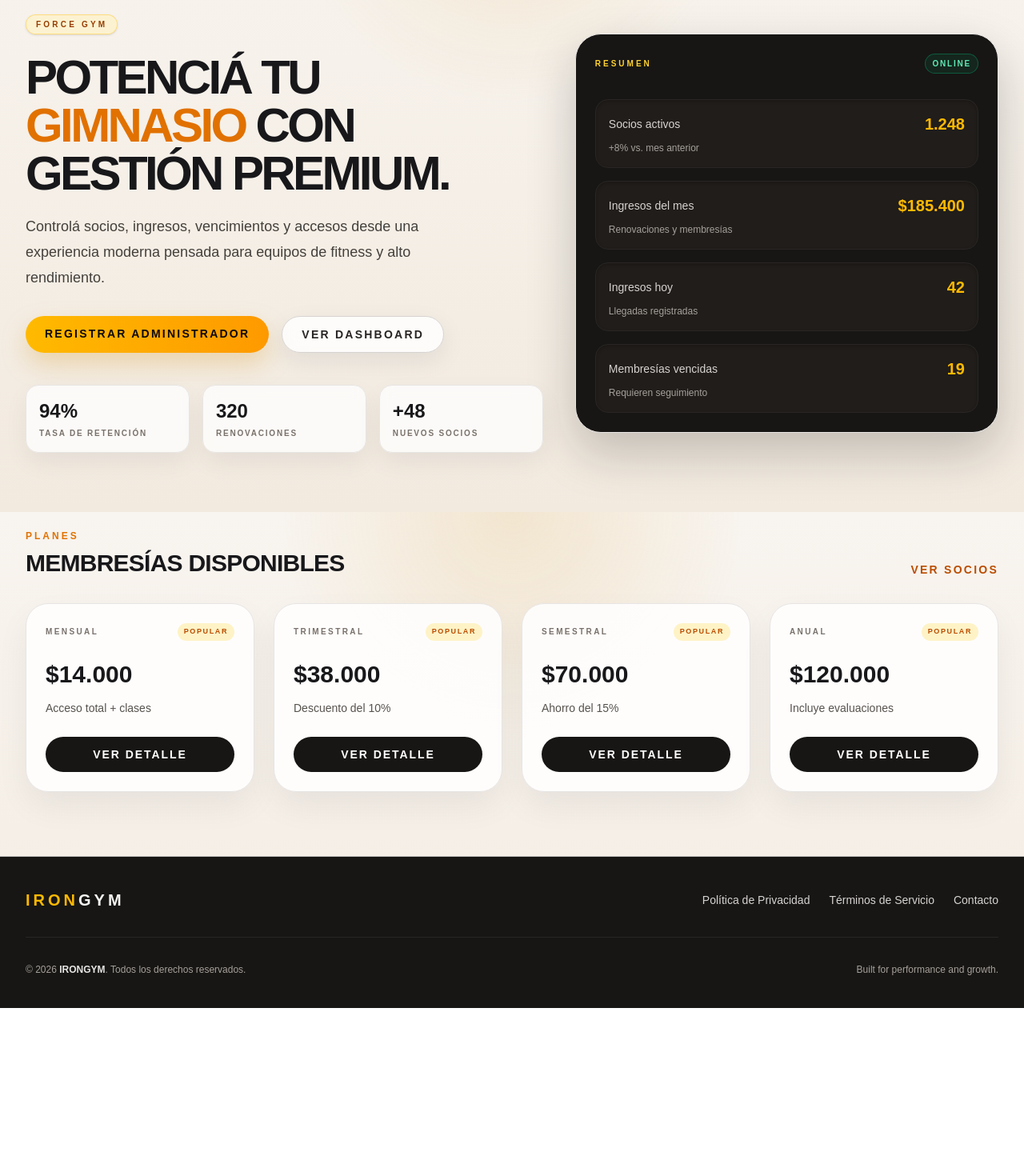
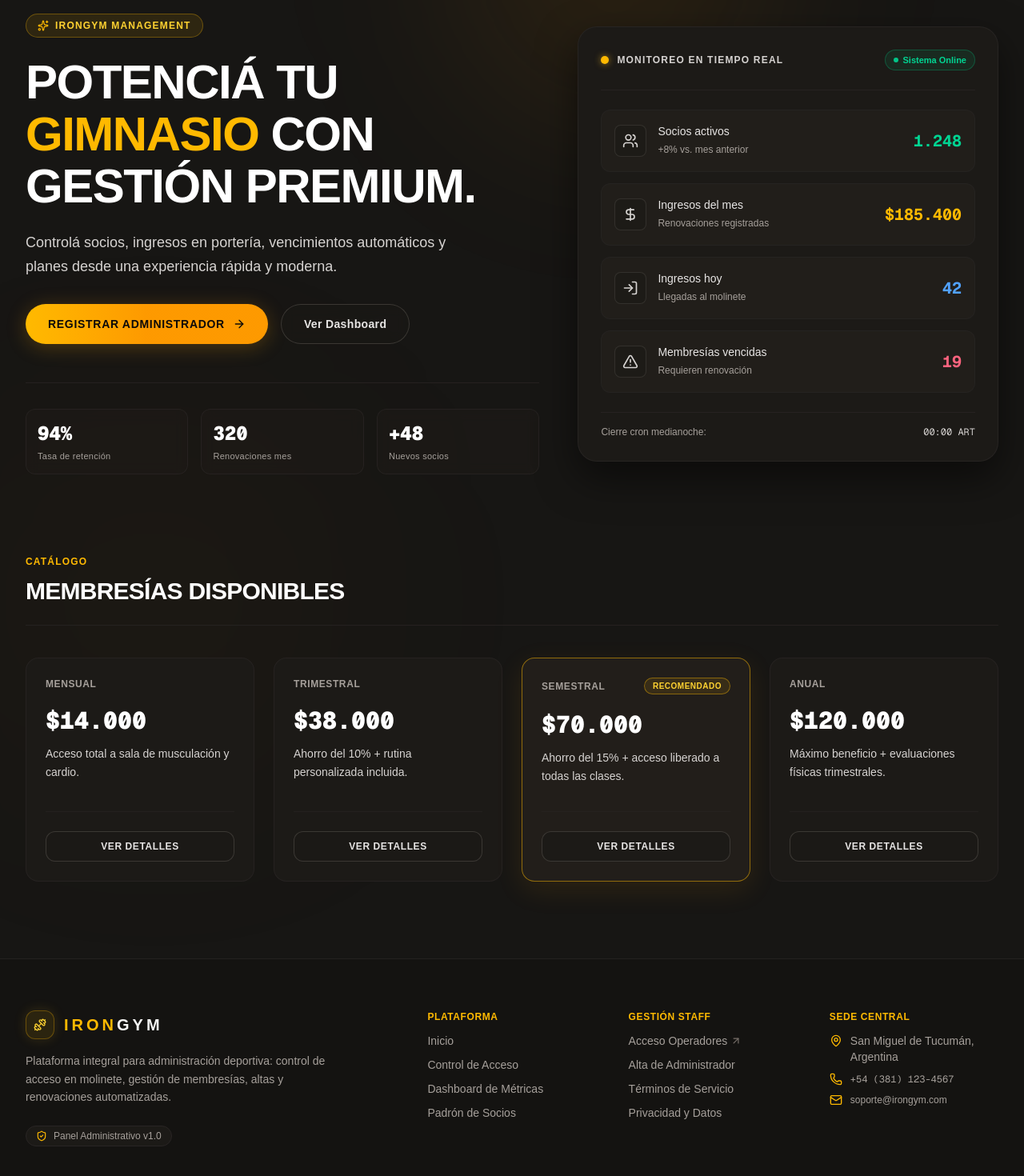
Before and after one commit to Maxii34/Sistema-GestorIntegral, a Next.js app: page / in a window 1280 px wide. Shown: the part 160-1630 px from the top of the page at 80% size. Before the commit the page ends 1420 px from the top, so only its background shows below. Built offline with nearby package versions, Linux system fonts and the light colour scheme.

Commit message:
Actualizar inicio e footer

```diff
--- a/src/app/page.tsx
+++ b/src/app/page.tsx
@@ -1,104 +1,238 @@
 import Link from "next/link";
+import {
+  Users,
+  DollarSign,
+  LogIn,
+  AlertTriangle,
+  ArrowRight,
+  CheckCircle2,
+  Sparkles,
+  TrendingUp,
+  ShieldCheck,
+} from "lucide-react";
 
 const stats = [
-  { label: "Socios activos", value: "1.248", detail: "+8% vs. mes anterior" },
-  { label: "Ingresos del mes", value: "$185.400", detail: "Renovaciones y membresías" },
-  { label: "Ingresos hoy", value: "42", detail: "Llegadas registradas" },
-  { label: "Membresías vencidas", value: "19", detail: "Requieren seguimiento" },
+  {
+    label: "Socios activos",
+    value: "1.248",
+    detail: "+8% vs. mes anterior",
+    icon: Users,
+    color: "text-emerald-400",
+  },
+  {
+    label: "Ingresos del mes",
+    value: "$185.400",
+    detail: "Renovaciones registradas",
+    icon: DollarSign,
+    color: "text-amber-400",
+  },
+  {
+    label: "Ingresos hoy",
+    value: "42",
+    detail: "Llegadas al molinete",
+    icon: LogIn,
+    color: "text-blue-400",
+  },
+  {
+    label: "Membresías vencidas",
+    value: "19",
+    detail: "Requieren renovación",
+    icon: AlertTriangle,
+    color: "text-rose-400",
+  },
 ];
 
 const planes = [
-  { nombre: "Mensual", precio: "$14.000", detalle: "Acceso total + clases" },
-  { nombre: "Trimestral", precio: "$38.000", detalle: "Descuento del 10%" },
-  { nombre: "Semestral", precio: "$70.000", detalle: "Ahorro del 15%" },
-  { nombre: "Anual", precio: "$120.000", detalle: "Incluye evaluaciones" },
+  {
+    nombre: "Mensual",
+    precio: "$14.000",
+    detalle: "Acceso total a sala de musculación y cardio.",
+  },
+  {
+    nombre: "Trimestral",
+    precio: "$38.000",
+    detalle: "Ahorro del 10% + rutina personalizada incluida.",
+  },
+  {
+    nombre: "Semestral",
+    precio: "$70.000",
+    detalle: "Ahorro del 15% + acceso liberado a todas las clases.",
+    popular: true,
+  },
+  {
+    nombre: "Anual",
+    precio: "$120.000",
+    detalle: "Máximo beneficio + evaluaciones físicas trimestrales.",
+  },
 ];
 
 export default function Home() {
   return (
-    <main className="relative overflow-hidden bg-transparent">
-      <section className="mx-auto max-w-7xl px-4 py-16 sm:px-6 lg:px-8 lg:py-24">
-        <div className="grid items-center gap-10 lg:grid-cols-[1.1fr_0.9fr]">
-          <div className="relative">
-            <span className="inline-flex items-center rounded-full border border-amber-400/40 bg-amber-100/70 px-3 py-1 text-[10px] font-black uppercase tracking-[0.32em] text-amber-800 shadow-sm backdrop-blur-sm">
-              FORCE GYM
-            </span>
-            <h1 className="mt-6 max-w-xl text-4xl font-black uppercase tracking-[-0.06em] text-zinc-900 sm:text-5xl lg:text-6xl">
-              Potenciá tu <span className="text-amber-600">gimnasio</span> con gestión premium.
+    <main className="relative min-h-screen bg-[#171614] text-stone-100 overflow-hidden">
+      {/* Resplandor decorativo de fondo */}
+      <div className="pointer-events-none absolute -top-40 right-1/4 h-96 w-96 rounded-full bg-amber-500/10 blur-[120px]" />
+      <div className="pointer-events-none absolute top-1/2 left-0 h-96 w-96 rounded-full bg-amber-600/5 blur-[140px]" />
+
+      {/* Hero Section */}
+      <section className="relative mx-auto max-w-7xl px-4 py-16 sm:px-6 lg:px-8 lg:py-24">
+        <div className="grid items-center gap-12 lg:grid-cols-[1.1fr_0.9fr]">
+          {/* Columna Izquierda: Introducción */}
+          <div>
+            <div className="inline-flex items-center gap-2 rounded-full border border-amber-400/30 bg-amber-400/10 px-3.5 py-1.5 text-xs font-bold uppercase tracking-widest text-amber-300">
+              <Sparkles className="h-3.5 w-3.5 text-amber-400" />
+              <span>IronGym Management</span>
+            </div>
+
+            <h1 className="mt-6 text-4xl font-black uppercase tracking-tight text-white sm:text-5xl lg:text-6xl leading-[1.08]">
+              Potenciá tu <span className="text-amber-400">gimnasio</span> con
+              gestión premium.
             </h1>
-            <p className="mt-5 max-w-xl text-lg leading-8 text-stone-700">
-              Controlá socios, ingresos, vencimientos y accesos desde una experiencia moderna pensada para equipos de fitness y alto rendimiento.
+
+            <p className="mt-6 max-w-xl text-base sm:text-lg leading-relaxed text-stone-300">
+              Controlá socios, ingresos en portería, vencimientos automáticos y
+              planes desde una experiencia rápida y moderna.
             </p>
 
+            {/* Acciones principales */}
             <div className="mt-8 flex flex-wrap gap-4">
-              <Link href="/registro" className="rounded-full bg-gradient-to-r from-amber-400 to-amber-500 px-6 py-3 text-sm font-black uppercase tracking-[0.16em] text-stone-950 shadow-[0_14px_30px_rgba(217,164,65,0.35)] transition hover:brightness-110">
-                Registrar administrador
+              <Link
+                href="/registro"
+                className="inline-flex items-center gap-2.5 rounded-full bg-gradient-to-r from-amber-400 via-amber-500 to-amber-500 px-7 py-3.5 text-sm font-bold uppercase tracking-wider text-stone-950 shadow-[0_4px_25px_rgba(245,158,11,0.25)] transition-all duration-200 hover:brightness-110 hover:shadow-[0_6px_30px_rgba(245,158,11,0.4)] active:scale-95"
+              >
+                <span>Registrar Administrador</span>
+                <ArrowRight className="h-4 w-4" />
               </Link>
-              <Link href="/dashboard" className="rounded-full border border-stone-300 bg-white/80 px-6 py-3 text-sm font-black uppercase tracking-[0.16em] text-stone-800 shadow-[0_10px_30px_rgba(15,23,42,0.08)] backdrop-blur-sm transition hover:border-stone-400 hover:text-stone-950">
-                Ver dashboard
+              <Link
+                href="/dashboard"
+                className="inline-flex items-center gap-2 rounded-full border border-stone-700/80 bg-stone-900/60 px-7 py-3.5 text-sm font-semibold tracking-wide text-stone-200 backdrop-blur-sm transition-all duration-200 hover:border-amber-400/50 hover:bg-stone-800 hover:text-amber-300 active:scale-95"
+              >
+                Ver Dashboard
               </Link>
             </div>
 
-            <div className="mt-10 grid gap-4 sm:grid-cols-3">
+            {/* Micro métricas destacadas */}
+            <div className="mt-12 grid grid-cols-3 gap-3 sm:gap-4 border-t border-stone-800/80 pt-8">
               {[
                 { label: "Tasa de retención", value: "94%" },
-                { label: "Renovaciones", value: "320" },
+                { label: "Renovaciones mes", value: "320" },
                 { label: "Nuevos socios", value: "+48" },
               ].map((item) => (
-                <div key={item.label} className="rounded-2xl border border-stone-200 bg-white/75 p-4 shadow-[0_12px_30px_rgba(15,23,42,0.06)] backdrop-blur-sm">
-                  <p className="text-2xl font-black text-zinc-900">{item.value}</p>
-                  <p className="mt-1 text-[10px] font-bold uppercase tracking-[0.18em] text-stone-500">{item.label}</p>
+                <div
+                  key={item.label}
+                  className="rounded-xl border border-stone-800/80 bg-[#1f1c18]/60 p-3.5 backdrop-blur-sm"
+                >
+                  <p className="text-xl sm:text-2xl font-black text-white font-mono">
+                    {item.value}
+                  </p>
+                  <p className="mt-1 text-[11px] font-medium tracking-wide text-stone-400">
+                    {item.label}
+                  </p>
                 </div>
               ))}
             </div>
           </div>
 
-          <div className="rounded-[2rem] border border-stone-200 bg-[#171614] p-6 text-white shadow-[0_25px_60px_rgba(17,17,17,0.22)]">
-            <div className="flex items-center justify-between">
-              <span className="text-[10px] font-black uppercase tracking-[0.3em] text-amber-300">Resumen</span>
-              <span className="rounded-full border border-emerald-400/30 bg-emerald-500/10 px-2 py-1 text-[10px] font-black uppercase tracking-[0.18em] text-emerald-300">
-                Online
+          {/* Columna Derecha: Tarjeta de Resumen en Vivo */}
+          <div className="relative rounded-3xl border border-stone-800/90 bg-[#1c1a17] p-7 shadow-[0_20px_50px_rgba(0,0,0,0.5)]">
+            <div className="flex items-center justify-between pb-6 border-b border-stone-800/80">
+              <div className="flex items-center gap-2.5">
+                <div className="h-2.5 w-2.5 rounded-full bg-amber-400 shadow-[0_0_8px_rgba(251,191,36,0.6)]" />
+                <span className="text-xs font-bold uppercase tracking-widest text-stone-300">
+                  Monitoreo en Tiempo Real
+                </span>
+              </div>
+              <span className="inline-flex items-center gap-1.5 rounded-full border border-emerald-500/30 bg-emerald-500/10 px-2.5 py-1 text-[11px] font-semibold text-emerald-400">
+                <span className="h-1.5 w-1.5 rounded-full bg-emerald-400 animate-pulse" />
+                Sistema Online
               </span>
             </div>
 
-            <div className="mt-8 space-y-4">
-              {stats.map((stat) => (
-                <div key={stat.label} className="rounded-2xl border border-stone-800 bg-[#201d1a] p-4 shadow-inner shadow-black/20">
-                  <div className="flex items-center justify-between gap-3">
-                    <span className="text-sm text-stone-300">{stat.label}</span>
-                    <span className="text-xl font-black text-amber-400">{stat.value}</span>
+            <div className="mt-6 space-y-3.5">
+              {stats.map((stat) => {
+                const IconComponent = stat.icon;
+                return (
+                  <div
+                    key={stat.label}
+                    className="flex items-center justify-between rounded-xl border border-stone-800/70 bg-[#24211d]/70 p-4 transition-all duration-200 hover:border-amber-400/30 hover:bg-[#282420]"
+                  >
+                    <div className="flex items-center gap-3.5">
+                      <div className="flex h-10 w-10 items-center justify-center rounded-lg border border-stone-700/60 bg-stone-900/60 text-stone-300">
+                        <IconComponent className="h-5 w-5" />
+                      </div>
+                      <div>
+                        <span className="text-sm font-medium text-stone-200 block">
+                          {stat.label}
+                        </span>
+                        <span className="text-xs text-stone-400">
+                          {stat.detail}
+                        </span>
+                      </div>
+                    </div>
+                    <span
+                      className={`text-xl font-bold font-mono ${stat.color}`}
+                    >
+                      {stat.value}
+                    </span>
                   </div>
-                  <p className="mt-2 text-xs text-stone-400">{stat.detail}</p>
-                </div>
-              ))}
+                );
+              })}
+            </div>
+
+            <div className="mt-6 pt-4 border-t border-stone-800/80 flex items-center justify-between text-xs text-stone-400">
+              <span>Cierre cron medianoche:</span>
+              <span className="font-mono text-stone-300">00:00 ART</span>
             </div>
           </div>
         </div>
       </section>
 
-      <section className="mx-auto max-w-7xl px-4 pb-20 sm:px-6 lg:px-8">
-        <div className="mb-8 flex items-end justify-between gap-4">
+      {/* Planes Section */}
+      <section className="relative mx-auto max-w-7xl px-4 pb-24 sm:px-6 lg:px-8">
+        <div className="mb-10 flex flex-col sm:flex-row sm:items-end justify-between gap-4 border-b border-stone-800/80 pb-6">
           <div>
-            <p className="text-xs font-black uppercase tracking-[0.25em] text-amber-600">Planes</p>
-            <h2 className="mt-2 text-3xl font-black uppercase tracking-tight text-zinc-900">Membresías disponibles</h2>
+            <span className="text-xs font-bold uppercase tracking-widest text-amber-400">
+              Catálogo
+            </span>
+            <h2 className="mt-2 text-2xl sm:text-3xl font-black uppercase tracking-tight text-white">
+              Membresías Disponibles
+            </h2>
           </div>
-          <Link href="/socios" className="text-sm font-black uppercase tracking-[0.16em] text-amber-700 transition hover:text-amber-800">
-            Ver socios
-          </Link>
         </div>
 
         <div className="grid gap-6 md:grid-cols-2 xl:grid-cols-4">
           {planes.map((plan) => (
-            <div key={plan.nombre} className="group rounded-[1.75rem] border border-stone-200 bg-white/85 p-6 shadow-[0_18px_40px_rgba(15,23,42,0.06)] transition duration-300 hover:-translate-y-1 hover:shadow-[0_22px_50px_rgba(15,23,42,0.1)]">
-              <div className="flex items-center justify-between">
-                <p className="text-[10px] font-black uppercase tracking-[0.24em] text-stone-500">{plan.nombre}</p>
-                <span className="rounded-full bg-amber-100 px-2 py-1 text-[9px] font-black uppercase tracking-[0.18em] text-amber-700">Popular</span>
+            <div
+              key={plan.nombre}
+              className={`relative flex flex-col justify-between rounded-2xl border p-6 transition-all duration-300 hover:-translate-y-1 ${
+                plan.popular
+                  ? "border-amber-400/50 bg-[#221e1a] shadow-[0_10px_35px_rgba(245,158,11,0.1)]"
+                  : "border-stone-800/80 bg-[#1c1a17] hover:border-stone-700"
+              }`}
+            >
+              <div>
+                <div className="flex items-center justify-between">
+                  <span className="text-xs font-bold uppercase tracking-wider text-stone-400">
+                    {plan.nombre}
+                  </span>
+                  {plan.popular && (
+                    <span className="rounded-full border border-amber-400/40 bg-amber-400/10 px-2.5 py-0.5 text-[10px] font-bold uppercase tracking-wider text-amber-300">
+                      Recomendado
+                    </span>
+                  )}
+                </div>
+                <p className="mt-5 text-3xl font-black text-white font-mono">
+                  {plan.precio}
+                </p>
+                <p className="mt-3 text-sm text-stone-300 leading-relaxed">
+                  {plan.detalle}
+                </p>
               </div>
-              <p className="mt-6 text-3xl font-black text-zinc-900">{plan.precio}</p>
-              <p className="mt-3 text-sm leading-6 text-stone-600">{plan.detalle}</p>
-              <button className="mt-6 w-full rounded-full bg-[#171614] px-4 py-3 text-sm font-black uppercase tracking-[0.14em] text-white transition hover:bg-stone-800">
-                Ver detalle
-              </button>
+
+              <div className="mt-8 pt-6 border-t border-stone-800/60">
+                <button className="w-full rounded-xl border border-stone-700/80 bg-stone-900/80 py-2.5 text-xs font-bold uppercase tracking-wider text-stone-200 transition-all duration-200 hover:border-amber-400/60 hover:bg-stone-800 hover:text-amber-300 active:scale-95">
+                  Ver Detalles
+                </button>
+              </div>
             </div>
           ))}
         </div>
--- a/src/componentes/Footer.tsx
+++ b/src/componentes/Footer.tsx
@@ -1,27 +1,140 @@
 import Link from "next/link";
+import {
+  Dumbbell,
+  Mail,
+  MapPin,
+  Phone,
+  ShieldCheck,
+  ArrowUpRight
+} from "lucide-react";
 
 export default function Footer() {
   return (
-    <footer className="w-full border-t border-stone-200/80 bg-[#171614] text-stone-300">
-      <div className="mx-auto max-w-7xl px-4 py-10 sm:px-6 lg:px-8">
-        <div className="flex flex-col items-center justify-between gap-6 border-b border-stone-800 pb-8 md:flex-row">
-          <Link href="/" className="text-xl font-black uppercase tracking-[0.2em] text-amber-400">
-            Iron<span className="text-stone-100">Gym</span>
-          </Link>
+    <footer className="w-full border-t border-stone-800/80 bg-[#141311] text-stone-300">
+      <div className="mx-auto max-w-7xl px-4 pt-16 pb-12 sm:px-6 lg:px-8">
 
-          <nav className="flex flex-wrap justify-center gap-6 text-sm font-medium text-stone-300">
-            <Link href="/politica-de-privacidad" className="transition hover:text-amber-300">Política de Privacidad</Link>
-            <Link href="/terminos-de-servicio" className="transition hover:text-amber-300">Términos de Servicio</Link>
-            <Link href="/contacto" className="transition hover:text-amber-300">Contacto</Link>
-          </nav>
+        {/* Grilla Principal */}
+        <div className="grid grid-cols-1 gap-10 pb-12 border-b border-stone-800/80 md:grid-cols-2 lg:grid-cols-5">
+
+          {/* Columna Marca & Bio (2 columnas en desktop) */}
+          <div className="lg:col-span-2 space-y-4">
+            <Link
+              href="/"
+              className="group inline-flex items-center gap-3 transition-transform duration-200 active:scale-95"
+            >
+              <div className="flex h-9 w-9 items-center justify-center rounded-xl border border-amber-400/30 bg-amber-400/10 text-amber-300 shadow-[0_0_15px_rgba(251,191,36,0.15)] transition-all duration-300 group-hover:border-amber-400/60 group-hover:bg-amber-400/20">
+                <Dumbbell className="h-4 w-4 transition-transform duration-300 group-hover:rotate-12" />
+              </div>
+              <span className="text-xl font-black uppercase tracking-[0.2em] text-amber-400">
+                Iron<span className="text-stone-100 transition-colors duration-200 group-hover:text-amber-200">Gym</span>
+              </span>
+            </Link>
+
+            <p className="max-w-sm text-sm leading-relaxed text-stone-400">
+              Plataforma integral para administración deportiva: control de acceso en molinete, gestión de membresías, altas y renovaciones automatizadas.
+            </p>
+
+            <div className="pt-2">
+              <span className="inline-flex items-center gap-2 rounded-full border border-stone-800 bg-[#1c1a17] px-3 py-1 text-xs text-stone-400">
+                <ShieldCheck className="h-3.5 w-3.5 text-amber-400" />
+                <span>Panel Administrativo v1.0</span>
+              </span>
+            </div>
+          </div>
+
+          {/* Columna Navegación Rápida */}
+          <div className="space-y-3">
+            <p className="text-xs font-bold uppercase tracking-wider text-amber-400">
+              Plataforma
+            </p>
+            <ul className="space-y-2.5 text-sm">
+              <li>
+                <Link href="/" className="text-stone-400 transition-colors duration-200 hover:text-amber-300">
+                  Inicio
+                </Link>
+              </li>
+              <li>
+                <Link href="/ingreso" className="text-stone-400 transition-colors duration-200 hover:text-amber-300">
+                  Control de Acceso
+                </Link>
+              </li>
+              <li>
+                <Link href="/dashboard" className="text-stone-400 transition-colors duration-200 hover:text-amber-300">
+                  Dashboard de Métricas
+                </Link>
+              </li>
+              <li>
+                <Link href="/socios" className="text-stone-400 transition-colors duration-200 hover:text-amber-300">
+                  Padrón de Socios
+                </Link>
+              </li>
+            </ul>
+          </div>
+
+          {/* Columna Gestión & Cuenta */}
+          <div className="space-y-3">
+            <p className="text-xs font-bold uppercase tracking-wider text-amber-400">
+              Gestión Staff
+            </p>
+            <ul className="space-y-2.5 text-sm">
+              <li>
+                <Link href="/login" className="inline-flex items-center gap-1 text-stone-400 transition-colors duration-200 hover:text-amber-300">
+                  <span>Acceso Operadores</span>
+                  <ArrowUpRight className="h-3.5 w-3.5 text-stone-500" />
+                </Link>
+              </li>
+              <li>
+                <Link href="/registro" className="text-stone-400 transition-colors duration-200 hover:text-amber-300">
+                  Alta de Administrador
+                </Link>
+              </li>
+              <li>
+                <Link href="/terminos-de-servicio" className="text-stone-400 transition-colors duration-200 hover:text-amber-300">
+                  Términos de Servicio
+                </Link>
+              </li>
+              <li>
+                <Link href="/politica-de-privacidad" className="text-stone-400 transition-colors duration-200 hover:text-amber-300">
+                  Privacidad y Datos
+                </Link>
+              </li>
+            </ul>
+          </div>
+
+          {/* Columna Contacto & Soporte */}
+          <div className="space-y-3">
+            <p className="text-xs font-bold uppercase tracking-wider text-amber-400">
+              Sede Central
+            </p>
+            <ul className="space-y-2.5 text-sm text-stone-400">
+              <li className="flex items-start gap-2.5">
+                <MapPin className="h-4 w-4 text-amber-400 shrink-0 mt-0.5" />
+                <span>San Miguel de Tucumán, Argentina</span>
+              </li>
+              <li className="flex items-center gap-2.5">
+                <Phone className="h-4 w-4 text-amber-400 shrink-0" />
+                <span className="font-mono text-xs">+54 (381) 123-4567</span>
+              </li>
+              <li className="flex items-center gap-2.5">
+                <Mail className="h-4 w-4 text-amber-400 shrink-0" />
+                <span className="text-xs">soporte@irongym.com</span>
+              </li>
+            </ul>
+          </div>
+
         </div>
 
-        <div className="flex flex-col items-center justify-between gap-4 pt-8 text-xs text-stone-400 md:flex-row">
+        {/* Fila Inferior / Copyright */}
+        <div className="flex flex-col items-center justify-between gap-4 pt-8 text-xs text-stone-400 sm:flex-row">
           <p>
-            &copy; {new Date().getFullYear()} <span className="font-semibold uppercase text-stone-200">IronGym</span>. Todos los derechos reservados.
+            &copy; {new Date().getFullYear()}{" "}
+            <span className="font-semibold text-stone-200">IronGym Management</span>. Todos los derechos reservados.
           </p>
-          <p>Built for performance and growth.</p>
+          <div className="flex items-center gap-2 text-stone-400">
+            <span>Alto rendimiento y control operativo</span>
+          </div>
         </div>
+
       </div>
     </footer>
   );
```
